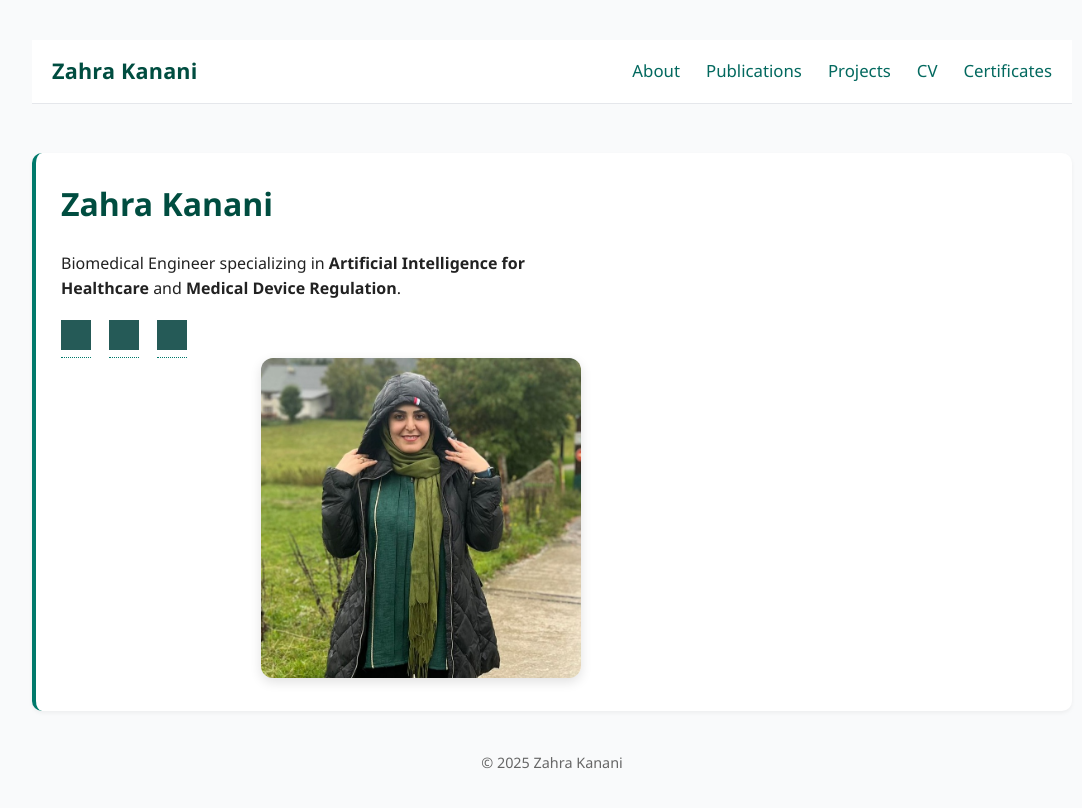
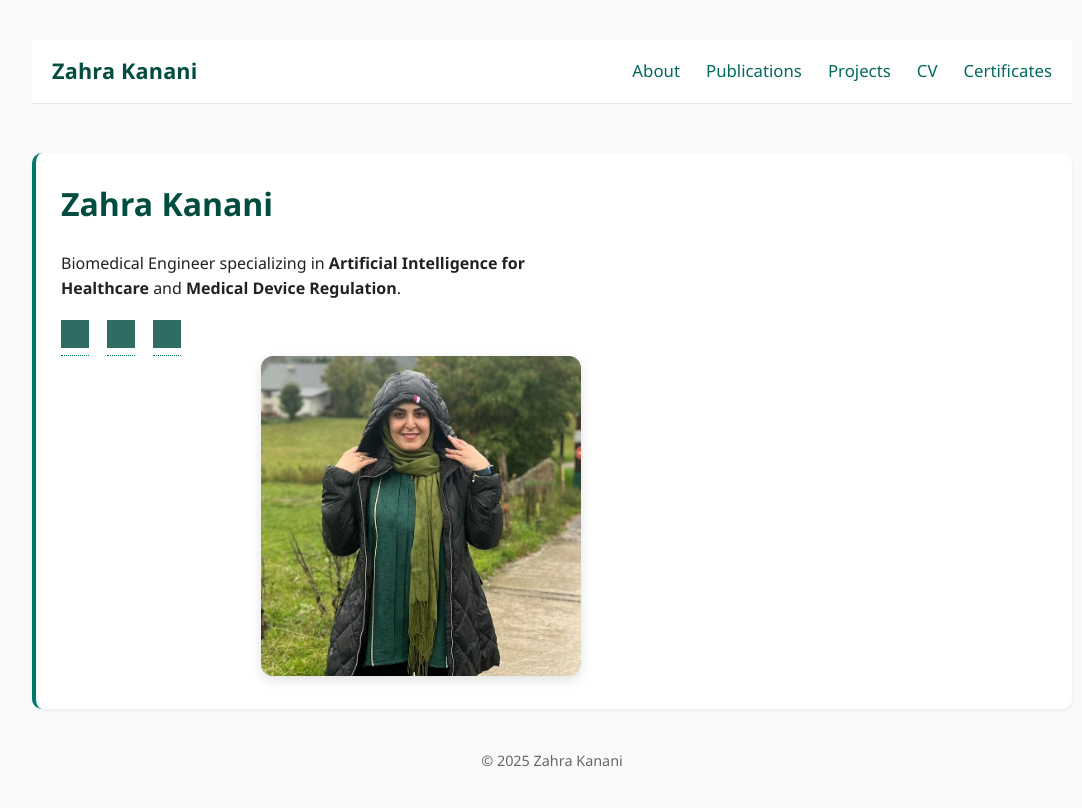
Before and after one commit to zahra-kanani/zahra-kanani.github.io, a Jekyll site: the page built from index.md, in a window 1280 px wide. Shown: the top 808 px of the page, without its empty margins (88-1170 px from the left). Built offline with Jekyll 4.4.1, drawn with Linux system fonts in a browser that asks for light colours; grey boxes are pictures that could not be loaded.

Commit message:
Update style.css

```diff
--- a/assets/css/style.css
+++ b/assets/css/style.css
@@ -143,7 +143,7 @@ main.container { padding-top: 24px; }
   .nav { gap: 16px; flex-wrap: wrap; }
   .brand { font-size: 1.25rem; margin-right: 0; }
 }
-/* --- Social Icons on Home --- */
+/* --- Social Icons (compact + clean) --- */
 .social-icons {
   margin-top: 18px;
   display: flex;
@@ -152,13 +152,20 @@ main.container { padding-top: 24px; }
 }
 
 .social-icons img {
-  width: 30px;
-  height: 30px;
-  filter: brightness(0) saturate(100%) invert(27%) sepia(67%) saturate(372%) hue-rotate(127deg) brightness(91%) contrast(88%);
-  transition: transform 0.2s ease, filter 0.2s ease;
+  width: 28px;
+  height: 28px;
+  filter: grayscale(100%) brightness(0.2) invert(30%) sepia(56%) saturate(392%) hue-rotate(122deg) brightness(90%) contrast(88%);
+  transition: transform 0.25s ease, filter 0.25s ease;
 }
 
 .social-icons img:hover {
-  transform: scale(1.15);
-  filter: brightness(0) saturate(100%) invert(17%) sepia(91%) saturate(612%) hue-rotate(128deg) brightness(90%) contrast(96%);
+  transform: scale(1.1);
+  filter: brightness(0) saturate(100%) invert(20%) sepia(94%) saturate(574%) hue-rotate(130deg) brightness(90%) contrast(95%);
 }
+
+/* Center icons neatly under text on small screens */
+@media (max-width: 900px) {
+  .social-icons {
+    justify-content: center;
+  }
+}
```
